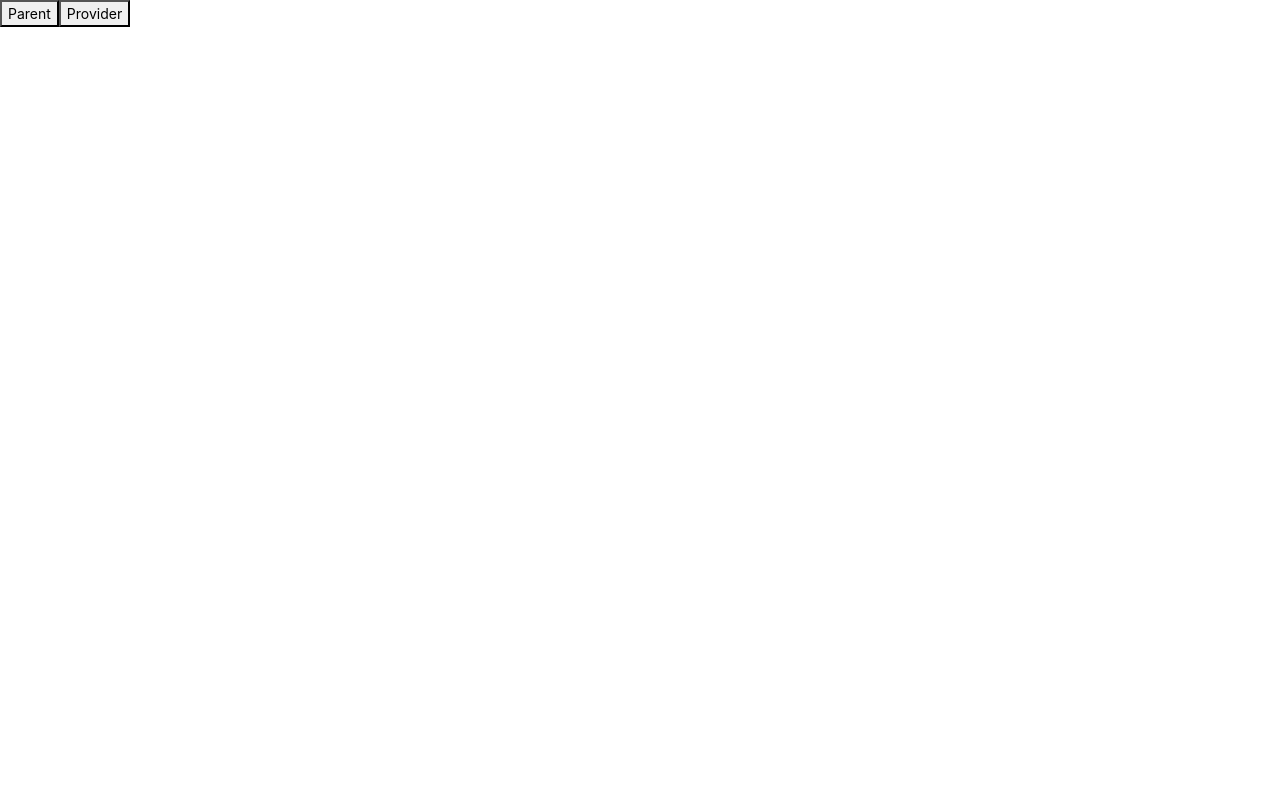
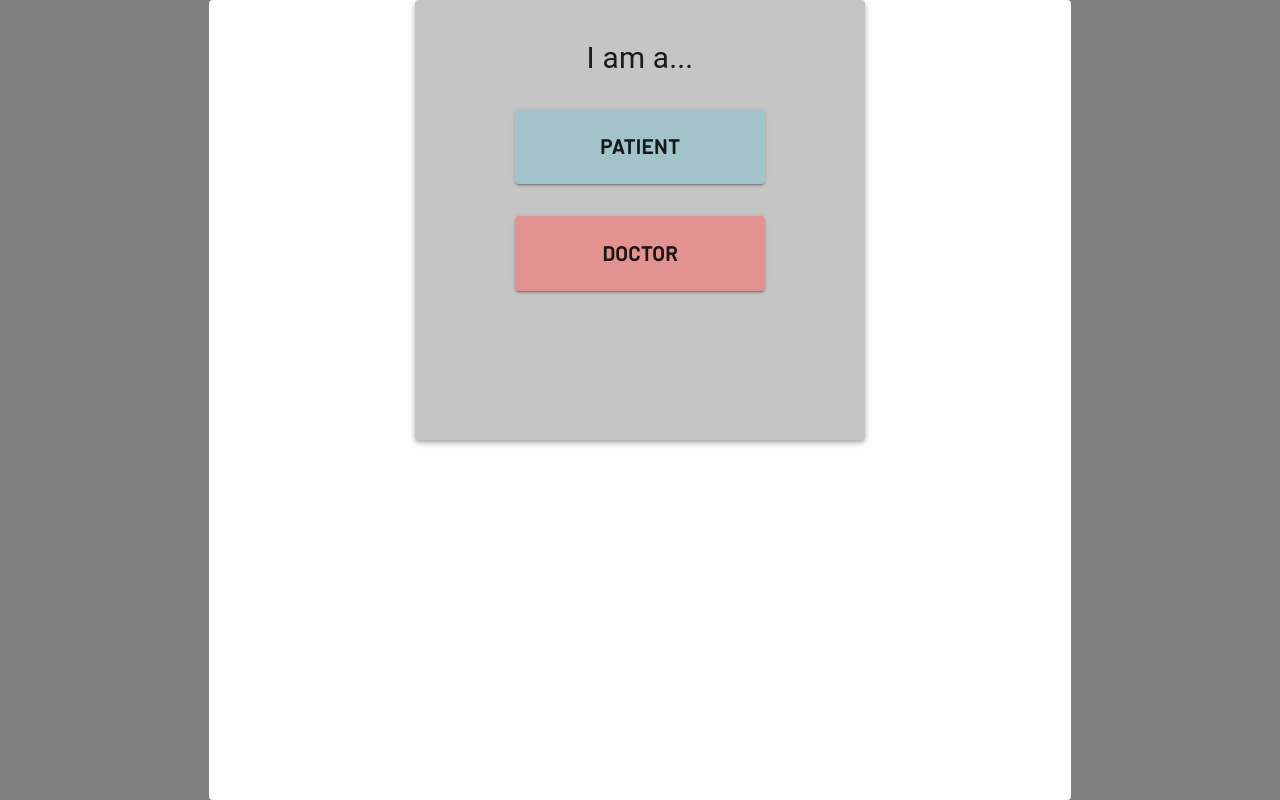
Before and after one commit to aaronw4/Immunization-Front-End, a React (Create React App) app in the folder immutrack/: page /login in a window 1280 px wide. Built offline with nearby package versions, Linux system fonts and the light colour scheme.

Commit message:
user selection styled

```diff
--- a/immutrack/src/components/login/LoginChoose.js
+++ b/immutrack/src/components/login/LoginChoose.js
@@ -1,8 +1,82 @@
 import React from "react";
 import { connect } from "react-redux";
 import { loginParent, loginProvider } from "../../actions/loginType";
+import {
+  makeStyles,
+  withStyles,
+  Container,
+  Button,
+  Grid,
+  Paper,
+  Typography
+} from "@material-ui/core";
+import { theme } from "../../styles/theme";
+
+const useStyles = makeStyles({
+  root: {
+    background: "gray" // replace with background image
+  },
+  separate: {
+    height: "100vh",
+    width: "100%",
+    margin: "0 auto",
+    [theme.breakpoints.up("md")]: {
+      width: "80%"
+    },
+    [theme.breakpoints.up("lg")]: {
+      width: "70%"
+    }
+  },
+  content: {
+    // background: "orangered",
+    height: "100vh",
+    margin: "0 auto",
+    padding: theme.spacing(5),
+    [theme.breakpoints.up("md")]: {
+      height: "55vh",
+      width: "450px",
+      background: "#C5C5C5"
+    }
+  }
+});
+
+const PatientButton = withStyles({
+  root: {
+    height: "75px",
+    width: "250px",
+    margin: "0 auto",
+    marginTop: theme.spacing(4),
+    background: theme.palette.primary.main,
+    color: theme.palette.primary.contrastText,
+    fontFamily: theme.typography.fontFamily,
+    fontSize: "20px",
+    fontWeight: "700",
+    "&:hover": {
+      background: theme.palette.primary.light
+    }
+  }
+})(Button);
+
+const DoctorButton = withStyles({
+  root: {
+    height: "75px",
+    width: "250px",
+    margin: "0 auto",
+    marginTop: theme.spacing(4),
+    background: theme.palette.secondary.main,
+    color: theme.palette.primary.contrastText,
+    fontFamily: theme.typography.fontFamily,
+    fontSize: "20px",
+    fontWeight: "700",
+    "&:hover": {
+      background: theme.palette.secondary.light
+    }
+  }
+})(Button);
 
 const LoginChoose = ({ history, loginParent, loginProvider }) => {
+  const classes = useStyles();
+
   const parent = e => {
     e.preventDefault();
     loginParent("parents");
@@ -16,10 +90,23 @@ const LoginChoose = ({ history, loginParent, loginProvider }) => {
   };
 
   return (
-    <>
-      <button onClick={parent}>Parent</button>
-      <button onClick={provider}>Provider</button>
-    </>
+    <Container className={classes.root} maxWidth="false">
+      <Paper className={classes.separate} elevation={0}>
+        <Paper elevation={4} className={classes.content}>
+          <Grid container direction="column" alignItems="center">
+            <Typography component="h1" variant="h4">
+              I am a...
+            </Typography>
+            <PatientButton variant="contained" onClick={parent}>
+              Patient
+            </PatientButton>
+            <DoctorButton variant="contained" onClick={provider}>
+              Doctor
+            </DoctorButton>
+          </Grid>
+        </Paper>
+      </Paper>
+    </Container>
   );
 };
 
```
